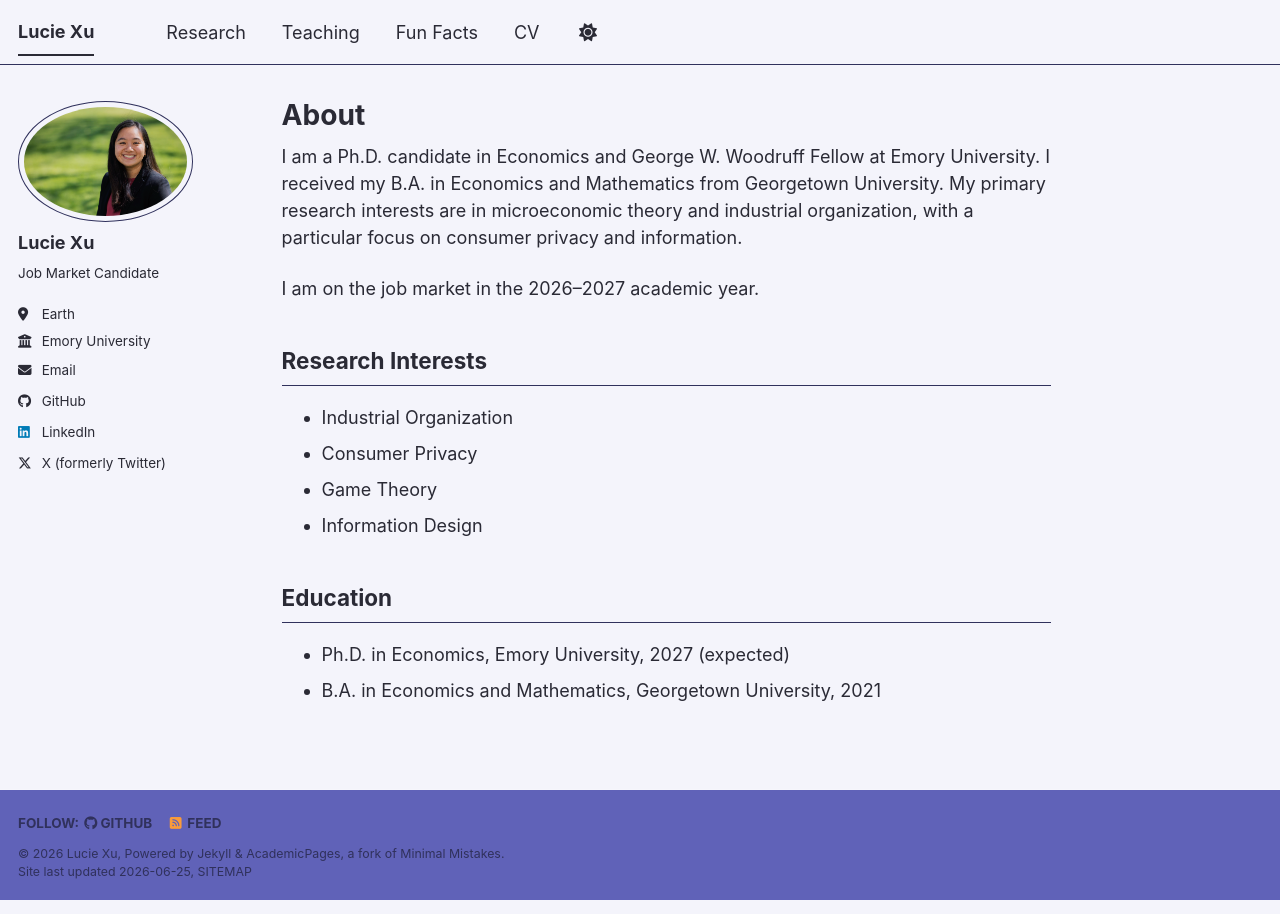
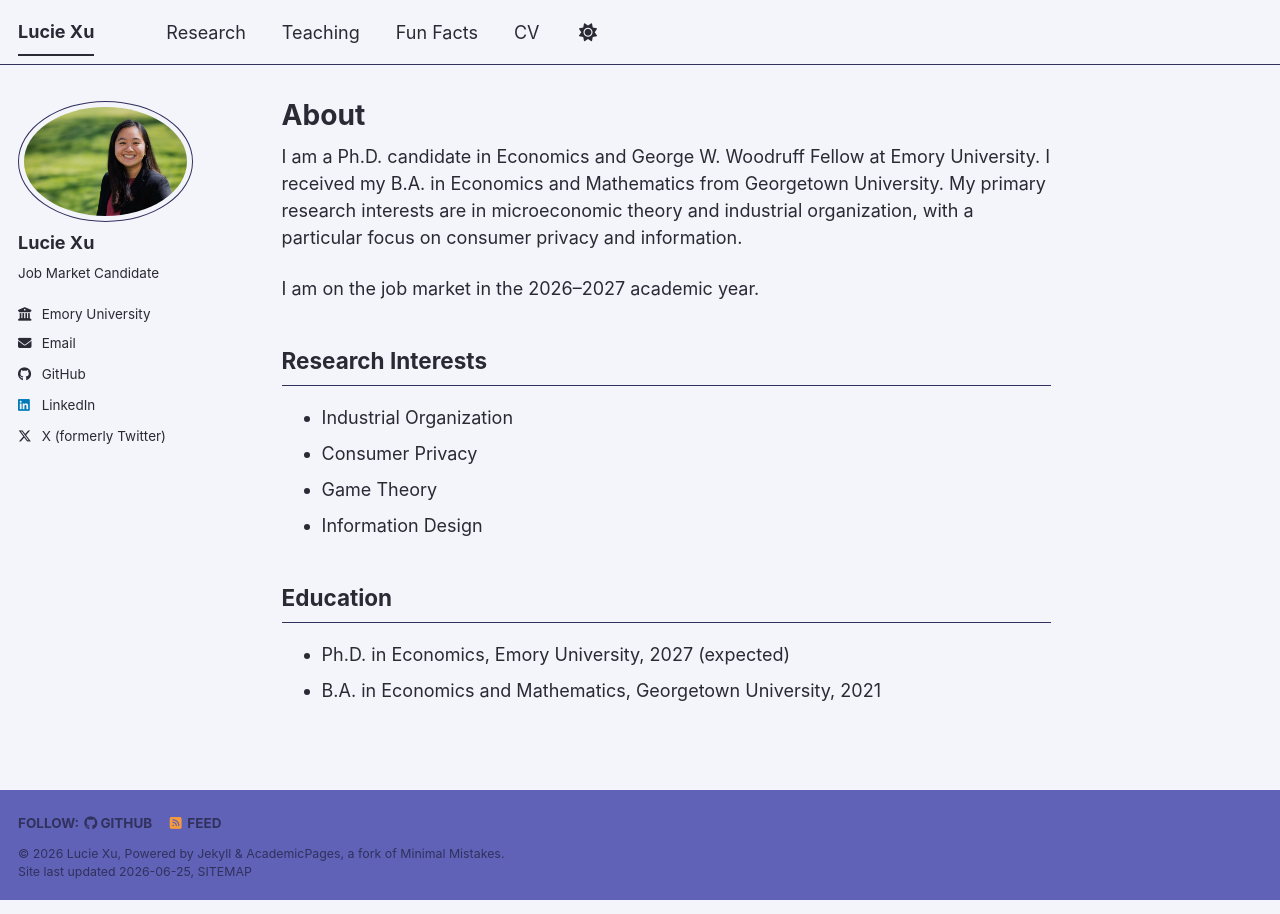
Before and after one commit to lucieexu27/lucieexu27.github.io, a Jekyll site: the page built from _pages/about.md, in a window 1280 px wide. Built offline with Jekyll 4.4.1, drawn with Linux system fonts in a browser that asks for light colours; a style sheet for code colours, icons or effects is not loaded.

Commit message:
Remove location from _config.yml
Removed location entry from the configuration.

```diff
--- a/_config.yml
+++ b/_config.yml
@@ -28,7 +28,7 @@ author:
   name             : "Lucie Xu"
   pronouns         : # example: "she/her"
   bio              : "Job Market Candidate"
-  location         : "Earth"
+  location         :
   employer         : "Emory University"
   uri              : # URL
   email            : "lucie.xu@emory.edu"
```
